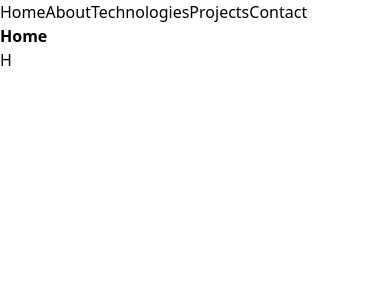
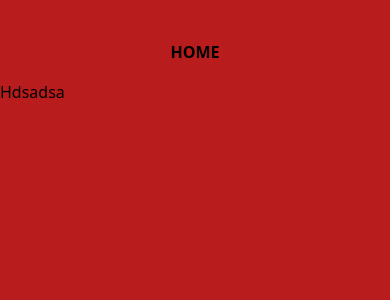
Before and after one commit to kmk00/persona-portfolio, a Nuxt app: page / in a window 390 px wide. Shown: the top 300 px of the page. Built offline with nearby package versions, Linux system fonts and the light colour scheme.

Commit message:
Add mobile Navigation

```diff
--- /dev/null
+++ b/components/Container.vue
@@ -0,0 +1,5 @@
+<template>
+  <div class="flex md:justify-end md:mt-10 mt-20">
+    <slot />
+  </div>
+</template>
--- /dev/null
+++ b/components/NavItem.vue
@@ -0,0 +1,49 @@
+<script setup lang="ts">
+import btn1 from "~/assets/shapes/nav-btn-1.svg";
+import btn2 from "~/assets/shapes/nav-btn-2.svg";
+import btn3 from "~/assets/shapes/nav-btn-3.svg";
+import btn4 from "~/assets/shapes/nav-btn-4.svg";
+import btn5 from "~/assets/shapes/nav-btn-5.svg";
+
+const { to, label, index } = defineProps<{
+  to: string;
+  label: string;
+  index: number;
+}>();
+
+const imagePath = ref("");
+
+switch (index + 1) {
+  case 1:
+    imagePath.value = btn1;
+    break;
+  case 2:
+    imagePath.value = btn2;
+    break;
+  case 3:
+    imagePath.value = btn3;
+    break;
+  case 4:
+    imagePath.value = btn4;
+    break;
+  case 5:
+    imagePath.value = btn5;
+    break;
+}
+</script>
+
+<template>
+  <div
+    :class="
+      index % 2 == 0
+        ? 'translate-x-[-5%] rotate-[-1deg]'
+        : 'translate-x-[4%] rotate-[1deg]'
+    "
+    class="relative w-[280px] h-[70px] sm:w-[340px] sm:h-[100px]"
+  >
+    <img class="absolute" :src="imagePath" />
+    <NuxtLink class="left-[50%] translate-x-[-50%] absolute top-[30%]" :to="to">
+      {{ label }}
+    </NuxtLink>
+  </div>
+</template>
--- a/components/Navigation.vue
+++ /dev/null
@@ -1,25 +0,0 @@
-<script setup>
-const route = useRoute();
-const router = useRouter();
-const currentRoute = ref("");
-const navigationLinks = [
-  { to: "/", label: "Home" },
-  { to: "/about", label: "About" },
-  { to: "/technologies", label: "Technologies" },
-  { to: "/projects", label: "Projects" },
-  { to: "/contact", label: "Contact" },
-];
-</script>
-
-<template>
-  <div>
-    <div>
-      <NuxtLink v-for="link in navigationLinks" :key="link.to" :to="link.to">
-        {{ link.label }}
-      </NuxtLink>
-    </div>
-
-    <div v-if="route.name === 'index'" class="font-bold">Home</div>
-    <div v-else class="font-bold">{{ route.name }}</div>
-  </div>
-</template>
--- /dev/null
+++ b/components/NavigationControll.vue
@@ -0,0 +1,21 @@
+<script setup lang="ts">
+const navigationLinks = [
+  { to: "/", label: "Home" },
+  { to: "/about", label: "About" },
+  { to: "/technologies", label: "Stack" },
+  { to: "/projects", label: "Projects" },
+  { to: "/contact", label: "Contact" },
+];
+</script>
+
+<template>
+  <div class="fixed w-full md:w-3/6 lg:w-2/5 h-screen">
+    <!-- Navigation Mobile -->
+    <div class="md:hidden">
+      <NavigationMobile :links="navigationLinks" />
+    </div>
+    <div class="hidden md:block">
+      <NavigationDesktop :links="navigationLinks" />
+    </div>
+  </div>
+</template>
--- /dev/null
+++ b/components/NavigationDesktop.vue
@@ -0,0 +1,41 @@
+<script setup lang="ts">
+defineProps<{
+  links: { to: string; label: string }[];
+}>();
+
+const navigation = useNavigation();
+const route = useRoute();
+</script>
+
+<template>
+  <div>
+    <div class="cka" v-if="navigation.isOpen">
+      <img
+        src="~/assets/shapes/stars.svg"
+        alt="stars"
+        class="fixed h-screen -z-10"
+      />
+      <div
+        class="flex flex-col w-[400px] h-screen justify-center items-center gap-2 z-20"
+      >
+        <NuxtLink v-for="link in links" :key="link.to" :to="link.to">
+          {{ link.label }}
+        </NuxtLink>
+      </div>
+    </div>
+    <div class="">
+      <div
+        v-if="route.name === 'index'"
+        class="uppercase text-8xl cursor-pointer font-bold right-5 absolute bottom-[20%] -rotate-[10deg]"
+      >
+        Home
+      </div>
+      <div
+        v-else
+        class="uppercase text-8xl cursor-pointer translate-x-[20px] font-bold left-[40%] absolute bottom-[20%] -rotate-[10deg]"
+      >
+        {{ route.name }}
+      </div>
+    </div>
+  </div>
+</template>
--- /dev/null
+++ b/components/NavigationMobile.vue
@@ -0,0 +1,55 @@
+<script setup lang="ts">
+defineProps<{
+  links: { to: string; label: string }[];
+}>();
+
+const navigation = useNavigation();
+const route = useRoute();
+</script>
+
+<template>
+  <div>
+    <div>
+      <div
+        v-if="route.name === 'index'"
+        @click="navigation.toggle"
+        class="uppercase cursor-pointer font-bold translate-x-[-50%] left-[50%] absolute z-[-10] top-10"
+      >
+        Home
+      </div>
+      <div
+        v-else
+        @click="navigation.toggle"
+        class="uppercase cursor-pointer font-bold translate-x-[-50%] left-[50%] absolute top-10"
+      >
+        {{ route.name }}
+      </div>
+    </div>
+    <div class="" v-if="navigation.isOpen">
+      <!-- <img src="~/assets/shapes/stars.svg" alt="stars" class="absolute -z-10" /> -->
+      <div
+        class="flex font-prototype text-4xl sm:text-5xl gap-2 tracking-widest gap flex-col h-screen bg-red-800 justify-center items-center z-20"
+      >
+        <NavItem
+          v-for="(link, index) in links"
+          :to="link.to"
+          :key="index"
+          :index="index"
+          :label="link.label"
+        />
+        <div class="relative w-[340px] h-[100px]">
+          <img
+            class="absolute right-[50%] translate-x-[50%] top-2 h-[100px]"
+            src="~/assets/shapes/exit-btn.svg"
+          />
+          <button
+            @click="navigation.toggle"
+            class="left-[50%] text-white translate-x-[-50%] absolute top-[30%]"
+          >
+            Exit
+          </button>
+        </div>
+      </div>
+    </div>
+  </div>
+</template>
--- a/layouts/default.vue
+++ b/layouts/default.vue
@@ -1,6 +1,8 @@
 <template>
-  <div>
-    <Navigation />
-    <slot />
+  <div class="display bg-red-700 h-screen flex flex-col">
+    <NavigationControll />
+    <Container>
+      <slot />
+    </Container>
   </div>
 </template>
--- a/nuxt.config.ts
+++ b/nuxt.config.ts
@@ -1,7 +1,10 @@
 // https://nuxt.com/docs/api/configuration/nuxt-config
 export default defineNuxtConfig({
   devtools: { enabled: true },
-  modules: ["@nuxtjs/tailwindcss"],
+  modules: [
+    "@nuxtjs/tailwindcss",
+    ["@pinia/nuxt", { autoImports: ["defineStore", "acceptHMRUpdate"] }],
+  ],
   css: ["@/assets/styles/main.css"],
   tailwindcss: {
     config: {
@@ -18,6 +21,7 @@ export default defineNuxtConfig({
               100: "#D3D3D3",
               200: "#686868",
               300: "#404040",
+              400: "#0A0A0A",
             },
             customYellow: "#D5C31C",
             customPing: {
--- a/package.json
+++ b/package.json
@@ -10,6 +10,7 @@
     "postinstall": "nuxt prepare"
   },
   "dependencies": {
+    "@pinia/nuxt": "^0.5.1",
     "nuxt": "^3.10.3",
     "vue": "^3.4.19",
     "vue-router": "^4.3.0"
--- a/pages/index.vue
+++ b/pages/index.vue
@@ -1,7 +1,7 @@
 <script setup></script>
 
 <template>
-  <div>
-    <h1>H</h1>
+  <div class="">
+    <h1>Hdsadsa</h1>
   </div>
 </template>
--- /dev/null
+++ b/stores/Navigation.ts
@@ -0,0 +1,10 @@
+export const useNavigation = defineStore("navigation", {
+  state: () => ({
+    isOpen: false,
+  }),
+  actions: {
+    toggle() {
+      this.isOpen = !this.isOpen;
+    },
+  },
+});
```
Also changed, not shown: 1 other file (tests, documents, lock files or other folders).
